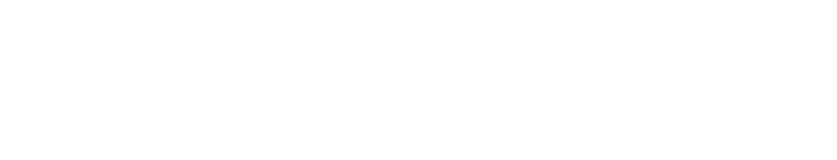
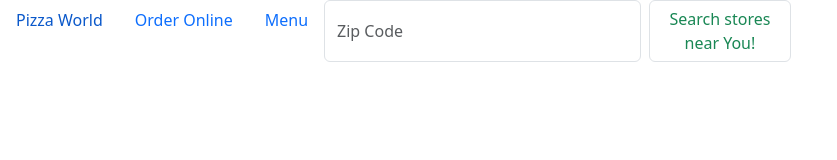
Before and after one commit to sevbautista/codeup-web-exercises, a website: page order-pizza-redux.html in a window 1280 px wide. Shown: the whole page, without its empty margins (0-837 px from the left). Drawn offline with nearby package versions, Linux system fonts and the light colour scheme.

Commit message:
worked on order pizza redux more

```diff
--- a/order-pizza-redux.html
+++ b/order-pizza-redux.html
@@ -9,8 +9,15 @@
     <link href="https://cdn.jsdelivr.net/npm/bootstrap@5.3.2/dist/css/bootstrap.min.css" rel="stylesheet" integrity="sha384-T3c6CoIi6uLrA9TneNEoa7RxnatzjcDSCmG1MXxSR1GAsXEV/Dwwykc2MPK8M2HN" crossorigin="anonymous">
 </head>
 <body>
-
-
+<nav class="nav position-absolute top-0 start-0">
+    <a class="nav-link active" aria-current="page" href="#">Pizza World</a>
+    <a class="nav-link" href="#">Order Online</a>
+    <a class="nav-link" href="#">Menu</a>
+    <form class="d-flex" role="search">
+        <input class="form-control me-2" type="search" placeholder="Zip Code" aria-label="Search">
+        <button class="btn btn-outline-success object-fit-fill border rounded" type="submit">Search stores near You!</button>
+    </form>
+</nav>
 
 
 
```
Also changed, not shown: adding-and-removing.html (+6 -3 lines).
